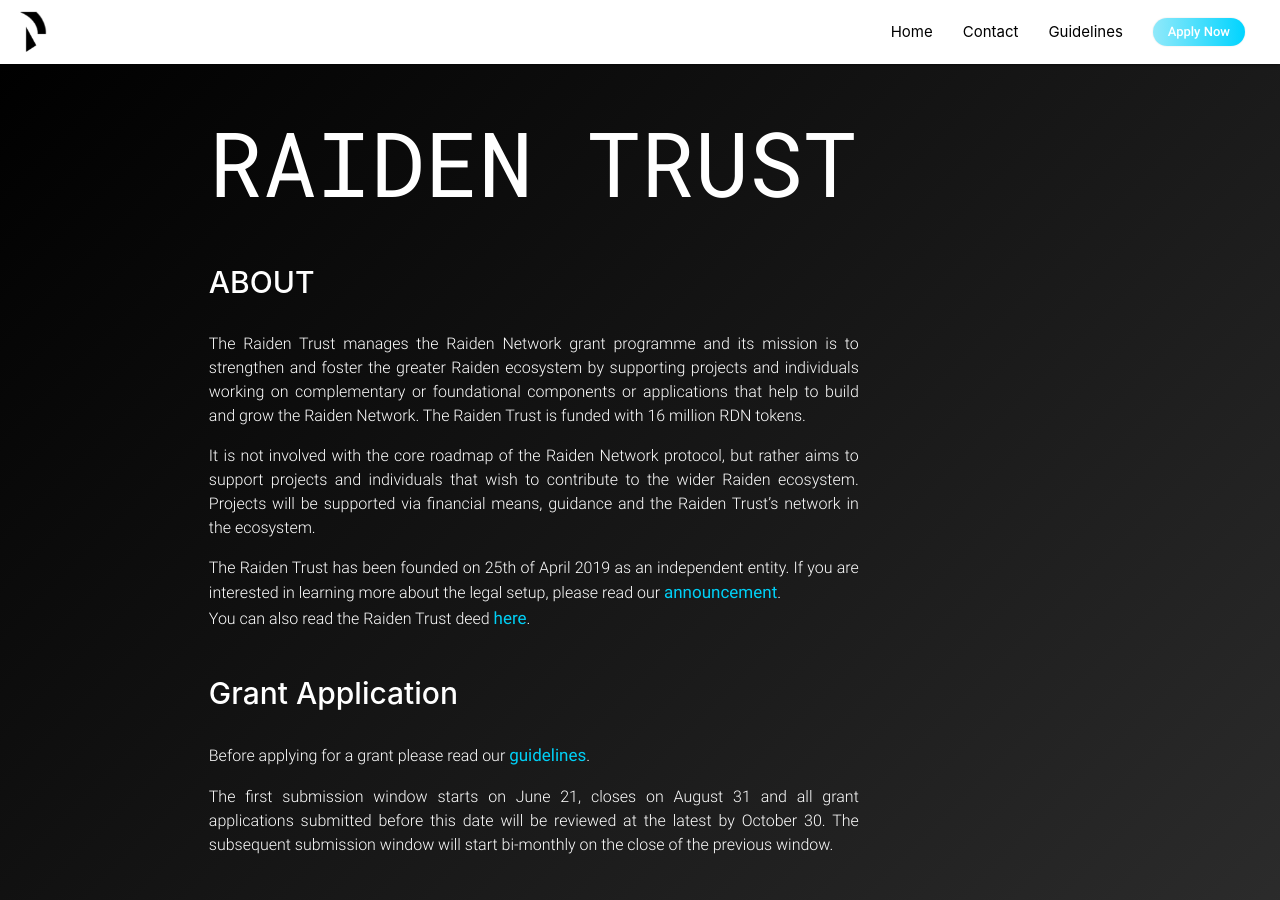
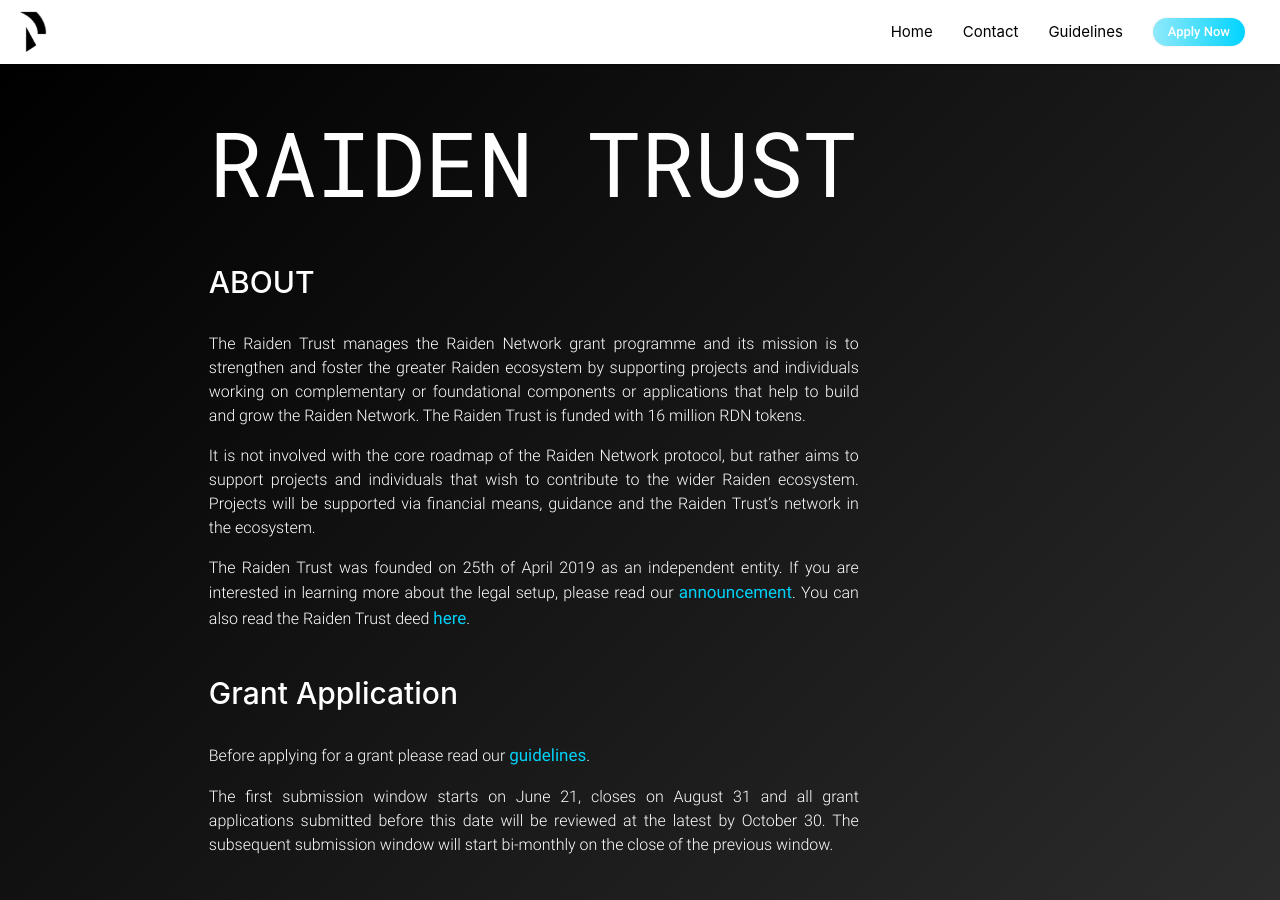
Before and after one commit to raiden-trust/website, a Jekyll site: the page built from index.html, in a window 1280 px wide and 900 px high. Built offline with Jekyll 4.4.1, drawn with Linux system fonts in a browser that asks for light colours.

Commit message:
Update landing.html

```diff
--- a/_layouts/landing.html
+++ b/_layouts/landing.html
@@ -38,10 +38,10 @@ layout: default
       </p>
 
       <p class="justify">
-        The Raiden Trust has been founded on 25th of April 2019 as an independent entity.
+        The Raiden Trust was founded on 25th of April 2019 as an independent entity.
         If you are interested in learning more about the legal setup, please read
         our
-        <a target="_blank" href="https://medium.com/raiden-network/introducing-the-raiden-trust-cd47db60146"> announcement</a>.<br />
+        <a target="_blank" href="https://medium.com/raiden-network/introducing-the-raiden-trust-cd47db60146"> announcement</a>.
         You can also read the Raiden Trust deed <a href="/deed.pdf"> here</a>.
       </p>
 
```
